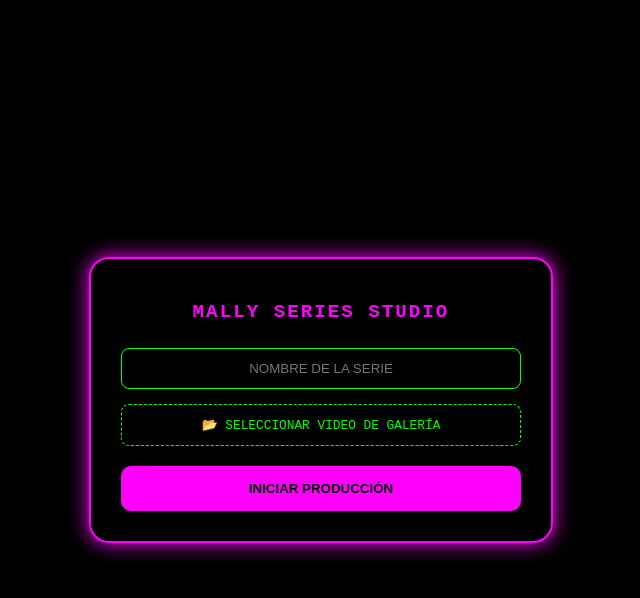
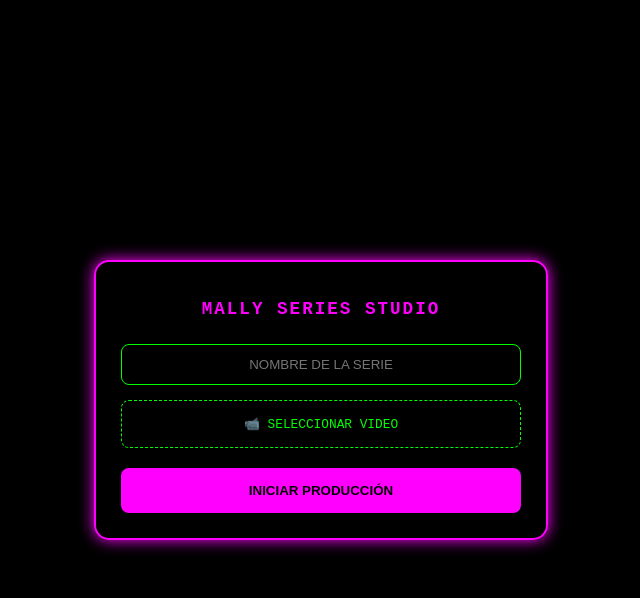
Before and after one commit to KekoOfficial/MallyCuts, a Flask app: page / in a window 1280 px wide. Shown: the top 598 px of the page, without its empty margins (319-959 px from the left). Run offline with Flask 3, Linux system fonts and the light colour scheme.

Commit message:
Actualizar index.html

```diff
--- a/templates/index.html
+++ b/templates/index.html
@@ -11,77 +11,59 @@
             margin: 0; display: flex; justify-content: center; align-items: center; height: 100vh;
         }
         .panel {
-            width: 90%; max-width: 400px; padding: 30px;
-            border: 2px solid var(--sakura); border-radius: 20px;
-            box-shadow: 0 0 20px var(--sakura); text-align: center;
+            width: 85%; max-width: 400px; padding: 25px;
+            border: 2px solid var(--sakura); border-radius: 15px;
+            box-shadow: 0 0 15px var(--sakura); text-align: center;
         }
-        h1 { font-size: 1.2rem; color: var(--sakura); margin-bottom: 25px; letter-spacing: 2px; }
-
+        h1 { font-size: 1.1rem; color: var(--sakura); margin-bottom: 25px; letter-spacing: 2px; }
         input[type="text"] {
             width: 100%; padding: 12px; background: transparent;
             border: 1px solid var(--green); color: var(--green);
             border-radius: 8px; margin-bottom: 15px; box-sizing: border-box;
             outline: none; text-align: center;
         }
-
-        /* Botón que simula el input de archivo */
-        .file-label {
-            display: block; width: 100%; padding: 12px;
-            border: 1px dashed var(--green); color: var(--green);
-            border-radius: 8px; cursor: pointer; margin-bottom: 20px;
-            box-sizing: border-box; font-size: 0.8rem;
+        .file-box {
+            display: block; width: 100%; padding: 15px; border: 1px dashed var(--green);
+            color: var(--green); border-radius: 8px; cursor: pointer; margin-bottom: 20px;
+            font-size: 0.8rem; box-sizing: border-box;
         }
-
-        #videoInput { display: none; } /* Escondemos el input feo de HTML */
-
-        .btn-main {
+        #videoInput { display: none; }
+        .btn-run {
             width: 100%; padding: 15px; background: var(--sakura); color: #000;
-            border: none; border-radius: 10px; font-weight: bold; cursor: pointer;
+            border: none; border-radius: 8px; font-weight: bold; cursor: pointer;
             text-transform: uppercase;
         }
+        .btn-run:disabled { background: #444; color: #888; }
     </style>
 </head>
 <body>
-
     <div class="panel">
         <h1>MALLY SERIES STUDIO</h1>
-
         <input type="text" id="serieName" placeholder="NOMBRE DE LA SERIE">
 
-        <label for="videoInput" class="file-label" id="fileNameLabel">
-            📂 SELECCIONAR VIDEO DE GALERÍA
-        </label>
+        <label for="videoInput" class="file-box" id="label">📹 SELECCIONAR VIDEO</label>
         <input type="file" id="videoInput" accept="video/*">
 
-        <button class="btn-main" onclick="subirYProcesar()">INICIAR PRODUCCIÓN</button>
+        <button id="go" class="btn-run" onclick="start()">INICIAR PRODUCCIÓN</button>
     </div>
 
     <script>
-        const videoInput = document.getElementById('videoInput');
-        const label = document.getElementById('fileNameLabel');
+        const input = document.getElementById('videoInput');
+        input.onchange = () => { if(input.files[0]) document.getElementById('label').innerText = "✅ " + input.files[0].name; };
 
-        // Actualiza el texto cuando eliges un video de tu galería
-        videoInput.onchange = () => {
-            if(videoInput.files[0]) label.innerText = "✅ " + videoInput.files[0].name;
-        };
+        function start() {
+            const name = document.getElementById('serieName').value;
+            if(!name || !input.files[0]) return alert("Falta nombre o video");
 
-        function subirYProcesar() {
-            const nombre = document.getElementById('serieName').value;
-            const video = videoInput.files[0];
+            const btn = document.getElementById('go');
+            btn.disabled = true; btn.innerText = "PROCESANDO...";
 
-            if(!nombre || !video) return alert("Falta nombre o video");
+            const fd = new FormData();
+            fd.append('video', input.files[0]);
+            fd.append('name', name);
 
-            const formData = new FormData();
-            formData.append('video', video);
-            formData.append('serie_name', nombre);
-
-            // Cambiamos a 'fetch' con FormData para enviar el archivo real
-            fetch('/run', {
-                method: 'POST',
-                body: formData
-            })
-            .then(res => res.json())
-            .then(data => alert(data.message))
+            fetch('/run', { method: 'POST', body: fd })
+            .then(r => r.json()).then(d => alert(d.message))
             .finally(() => location.reload());
         }
     </script>
```
